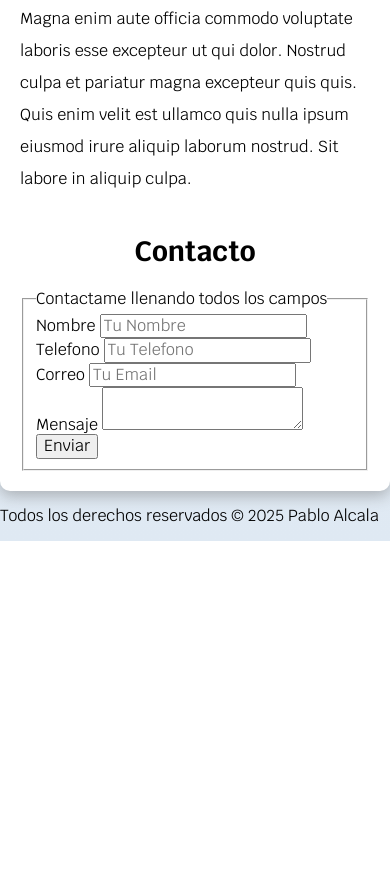
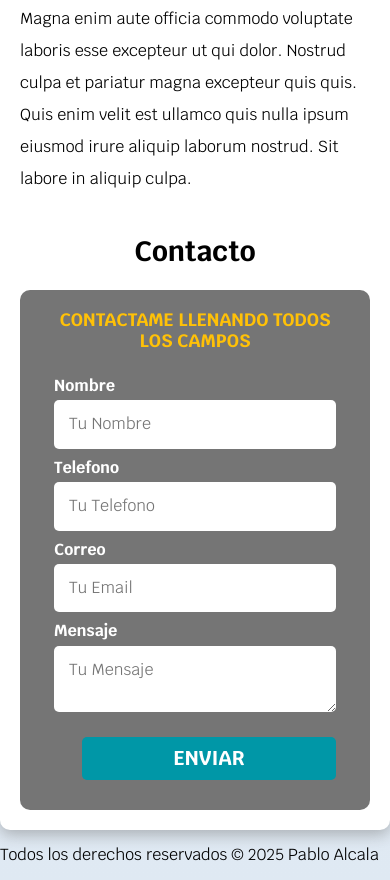
Before and after one commit to AlkaDev1/FreeLancer, a plain HTML site: page index.html in a window 390 px wide. Shown: the part 1916-2796 px from the top of the page. Before the commit the page ends 2457 px from the top, so only its background shows below. Drawn offline with Linux system fonts and the light colour scheme.

Commit message:
Se añadio un diseño responsivo para pantallas pequeñas al formulario de contacto del index.HTML

```diff
--- a/css/styles.css
+++ b/css/styles.css
@@ -41,13 +41,17 @@ body {
     border-radius: .5rem;
     width: 90%;
     text-align: center;
-
+    border: none;
 }
 
 @media (min-width: 480px) {
     .boton {
         width: auto;
     }
+}
+
+.boton:hover {
+    cursor: pointer;
 }
 
 .sombra {
@@ -80,6 +84,24 @@ h1,h2,h3 {
     font-size: 2rem;
 }
 
+/* Utilidades */
+.w-sm-100 {
+    width: 100%;
+}
+
+@media (min-width: 768px) {
+    .w-sm-100 {
+        width: auto;
+    }
+}
+
+.alinear-derecha {
+    justify-content: flex-end;
+}
+
+.flex {
+    display: flex;
+}
 
 /* Navegación Principal*/
 .nav-bg {
@@ -181,3 +203,45 @@ h1,h2,h3 {
     align-items: center;
 
 }
+
+/* Contacto */
+.formulario {
+    background-color: var(--gris);
+    width: min( 60rem, 100% ); /* Utilizar el valor más pequeño */
+    margin: 0 auto;
+    padding: 2rem;
+    border-radius: 1rem;
+}
+
+.formulario fieldset {
+    border: none;
+}
+
+.formulario legend {
+    text-align: center;
+    font-size: 1.8rem;
+    text-transform: uppercase;
+    font-weight: bold;
+    margin-bottom: 2rem;
+    color: var(--primario);
+}
+
+.campo {
+    margin-bottom: 1rem;
+}
+
+.campo label {
+    color: var(--blanco);
+    font-weight: bold;
+    margin-bottom: .5rem;
+    display: block;
+
+}
+
+.input-text {
+    width: 100%;
+    border: none;
+    padding: 1.5rem;
+    border-radius: .5rem;
+
+}
--- a/index.html
+++ b/index.html
@@ -118,31 +118,33 @@
         <section>
             <h2>Contacto</h2>
 
-            <form action="">
+            <form action="" class="formulario">
                 <fieldset>
                     <legend>Contactame llenando todos los campos</legend>
-                    <div>
+                    <div class="contenedor-campos">
+                        <div class="campo">
                             <label for="">Nombre</label>
-                        <input type="text" placeholder="Tu Nombre">
+                            <input class="input-text" type="text" placeholder="Tu Nombre">
                         </div>
 
-                    <div>
+                        <div class="campo">
                             <label for="">Telefono</label>
-                        <input type="tel" placeholder="Tu Telefono">
+                            <input class="input-text" type="tel" placeholder="Tu Telefono">
                         </div>
 
-                    <div>
+                        <div class="campo">
                             <label for="">Correo</label>
-                        <input type="email" placeholder="Tu Email">
+                            <input class="input-text" type="email" placeholder="Tu Email">
                         </div>
 
-                    <div>
+                        <div class="campo">
                             <label for="">Mensaje</label>
-                        <textarea></textarea>
+                            <textarea class="input-text" placeholder="Tu Mensaje"></textarea>
                         </div>
+                    </div> <!-- .contenedor-campos -->
 
-                    <div>
-                        <input type="submit" value="Enviar">
+                    <div class="alinear-derecha flex">
+                        <input class="boton w-100" type="submit" value="Enviar">
                     </div>
 
                 </fieldset>
```
Lines whose indentation alone changed are shown as unchanged.
